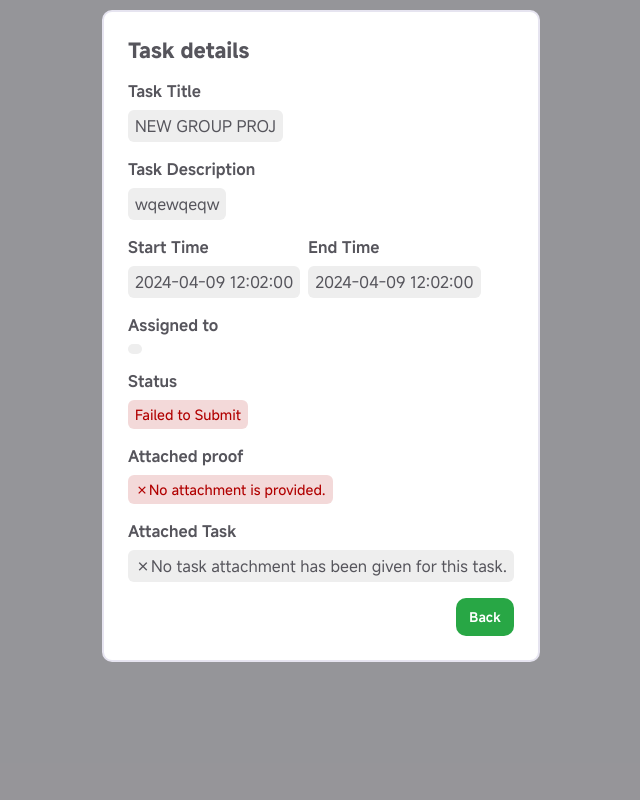
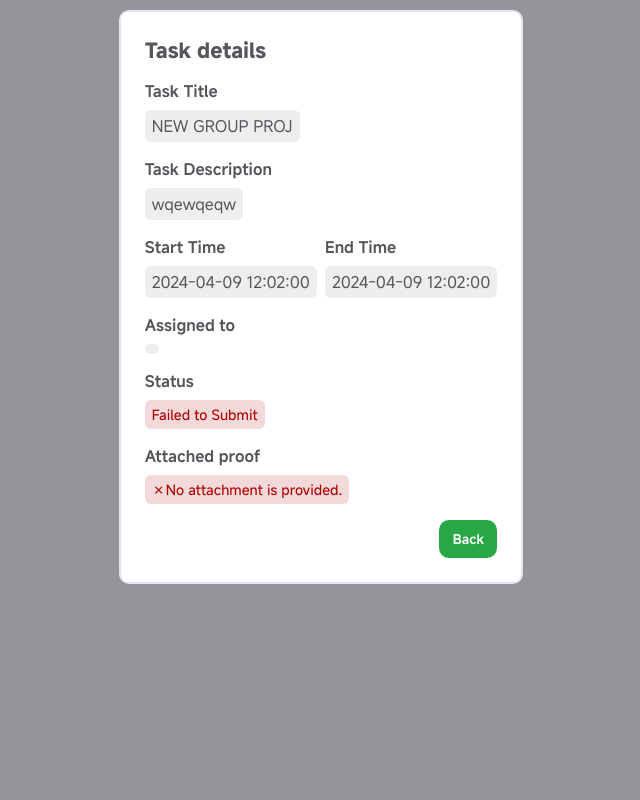
Before and after one commit to PseuMoya/PCM-Task-Planner, a PHP site: page /PCM-Task-Planner/task-details.php?task_id=52 in a window 1280 px wide. Shown: the whole page, without its empty margins (319-959 px from the left). Run offline with PHP 8.4, Linux system fonts and the light colour scheme; a user stored in the database is signed in; data comes from the database, SQL or seed files in the repository.

Commit message:
task details remove img task_img
task details remove img task_img

```diff
--- a/manage-admin.php
+++ b/manage-admin.php
@@ -16,7 +16,7 @@ if ($user_role != 1) {
 }
 
 $page_name = "Admin";
-include("include/sidebar.php");
+// include("include/sidebar.php");
 
 ?>
 <link rel="stylesheet" href="assets/css/style.css">
--- a/task-details.php
+++ b/task-details.php
@@ -110,8 +110,7 @@ $row = $info->fetch(PDO::FETCH_ASSOC);
 			<?php } ?>
 		</div>
 
-		<div class="v-wrapper">
-			<!-- TODO: preview of what the supervisor has sent -->
+		<!-- <div class="v-wrapper">
 			<label>Attached Task</label>
 			<?php if (!empty($row['task_img'])) {
 				$file_info = new finfo(FILEINFO_MIME_TYPE);
@@ -128,7 +127,7 @@ $row = $info->fetch(PDO::FETCH_ASSOC);
 			} else { ?>
 				<p><i class="ri-close-line"></i>No task attachment has been given for this task.</p>
 			<?php } ?>
-		</div>
+		</div> -->
 		<div class="btnSection">
 			<button onclick="window.history.back();">Back</button>
 		</div>
```
Also changed, not shown: task_image/663853761fc70.gif (added), task_image/663854154d1b7.gif (added), uploads/crying-baby-lebron-james-johnhackerla.gif (added), uploads/exchange.png (added).
